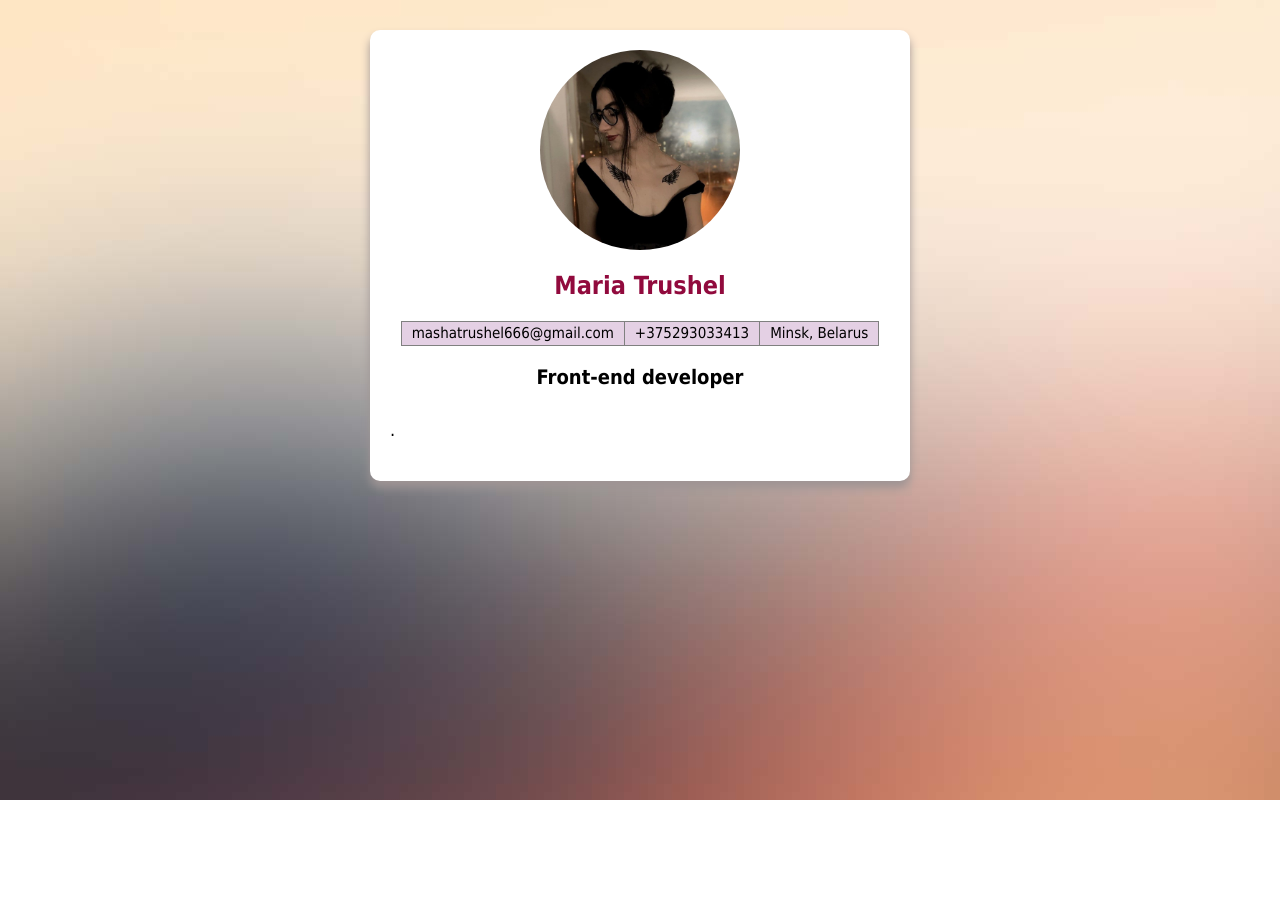
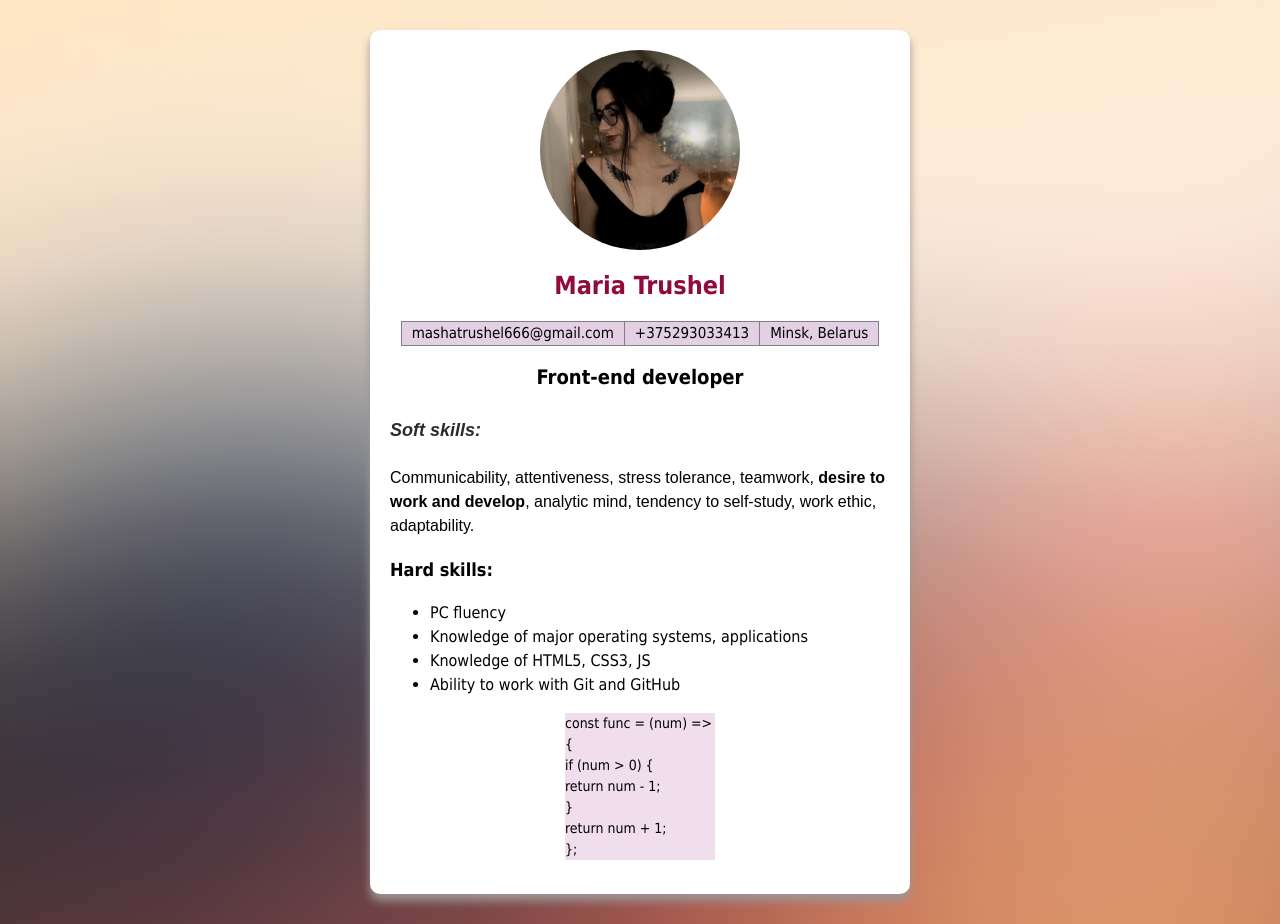
Before and after one commit to mashalin/rsschool-cv, a plain HTML site: page index.html in a window 1280 px wide. Before the commit the page ends 800 px from the top, so only its background shows below. Drawn offline with Linux system fonts and the light colour scheme.

Commit message:
feat: add new code box

```diff
--- a/index.html
+++ b/index.html
@@ -21,10 +21,25 @@
       </table>
     </div>
       <h2>Front-end developer</h2>
-      <h1 class="card-subtitle"></h1>
-    <div class="card-text">
-      <p>.</p>
-    </div>
+      <h3><i>Soft skills:</i></h3>
+      <p class="text">Communicability, attentiveness, stress tolerance, teamwork, <b>desire to work and develop</b>, analytic mind, tendency to self-study, work ethic, adaptability.</p>
+      <h3 class="card-heading">Hard skills:</h3>
+      <ul class="card-list">
+        <li>PC fluency</li>
+        <li>Knowledge of major operating systems, applications</li>
+        <li>Knowledge of HTML5, CSS3, JS</li>
+        <li>Ability to work with Git and GitHub</li>
+      </ul>
+      <div class="code">
+        <p>
+        const func = (num) => {<br>
+          if (num > 0) {<br>
+            return num - 1;<br>
+          }<br>
+          return num + 1;<br>
+        };<br>
+        </p>
+      </div>
 
   </div>
 
--- a/style.css
+++ b/style.css
@@ -42,3 +42,30 @@ h2 {
   text-align: center;
   font-size: 20px;
 }
+
+i {
+  font-size: 18px;
+  font-family: Arial;
+  color: #2e2a2a;
+}
+
+.text {
+  font-family: Arial;
+  font-size: 16px;
+}
+
+.card-heading {
+  font-size: 18px;
+}
+
+.card-list {
+  font-size: 16px;
+  font-weight: 470;
+}
+
+.code {
+  width: 150px;
+  font-size: 14px;
+  background-color: rgb(240, 222, 237);
+  margin: 0 auto;
+}
```
